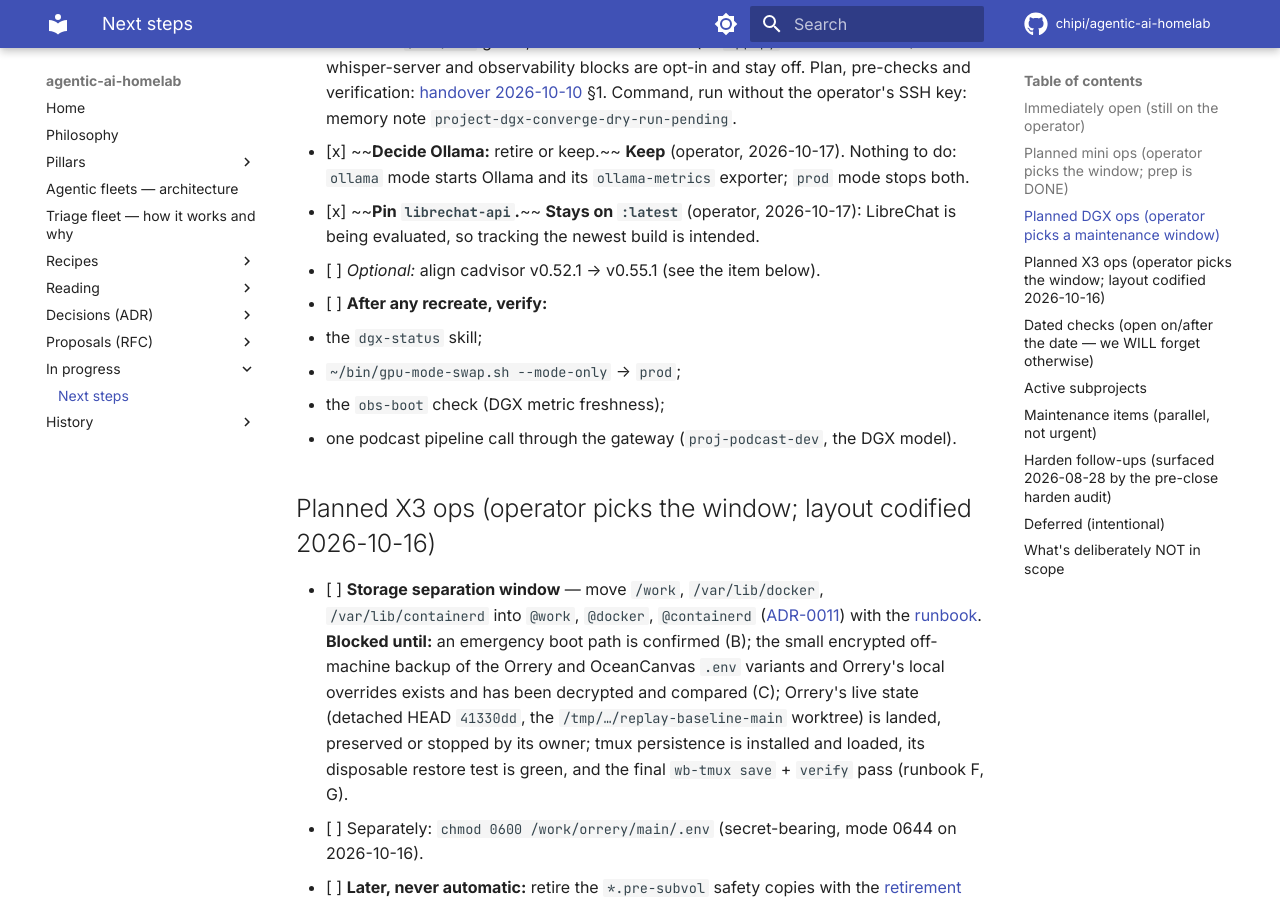
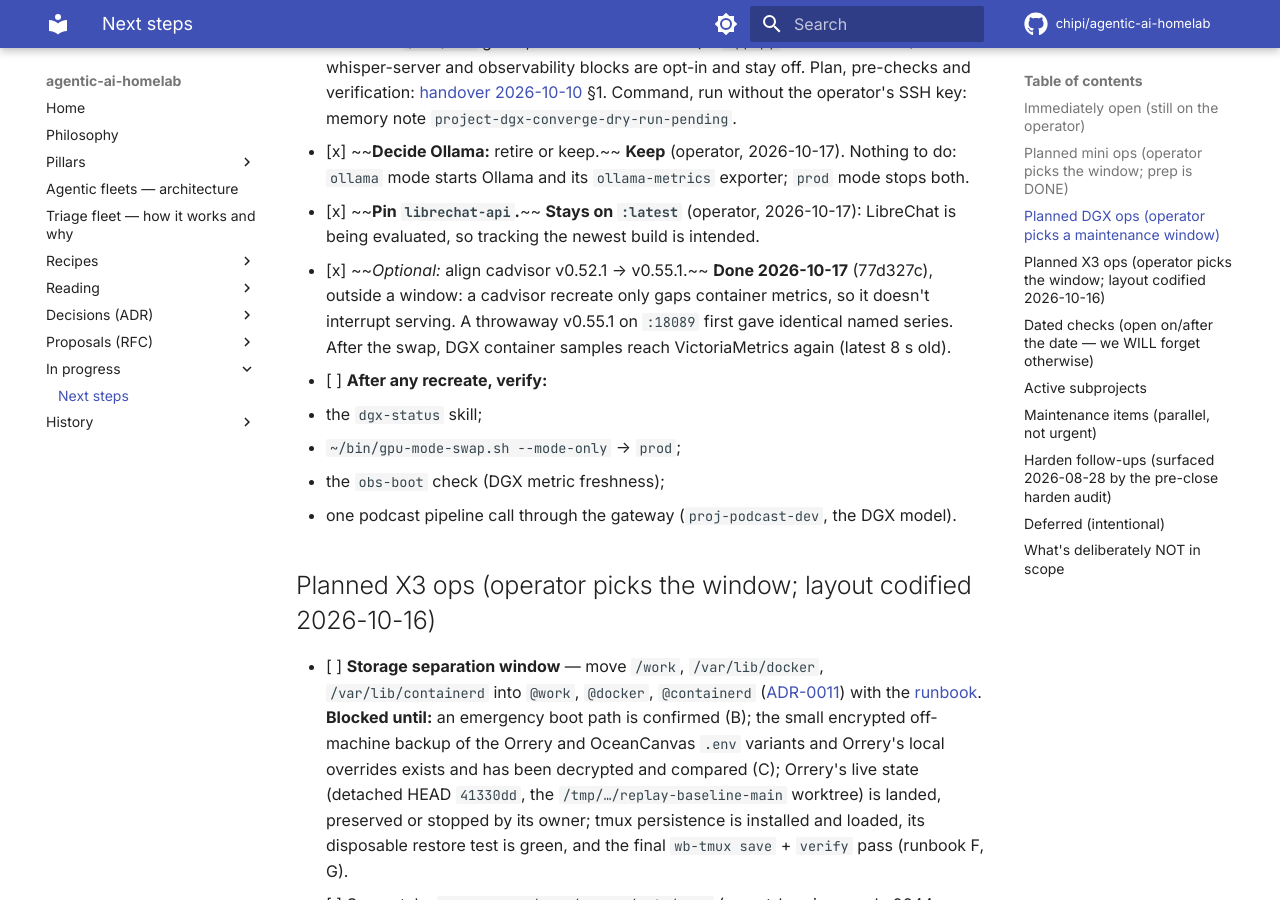
Before and after one commit to chipi/agentic-ai-homelab, an MkDocs documentation site: the page built from docs/wip/NEXT_STEPS.md, in a window 1280 px wide and 900 px high, scrolled down 2103 px. Built offline with MkDocs 1.6.1 and Material for MkDocs 9.7.7, drawn with Linux system fonts in a browser that asks for light colours; comment, search, counter and statistics services are not loaded.

Commit message:
docs(wip): DGX cadvisor alignment done
Co-Authored-By: Claude Opus 5.5 <noreply@anthropic.com>
Claude-Session: https://claude.ai/code/session_01MNRUHvgAHLZHoptNTkjS1c

```diff
--- a/docs/wip/NEXT_STEPS.md
+++ b/docs/wip/NEXT_STEPS.md
@@ -89,7 +89,10 @@ checkout look dirty and hid how far behind it was.
       `ollama` mode starts Ollama and its `ollama-metrics` exporter; `prod` mode stops both.
 - [x] ~~**Pin `librechat-api`.**~~ **Stays on `:latest`** (operator, 2026-10-17): LibreChat is
       being evaluated, so tracking the newest build is intended.
-- [ ] *Optional:* align cadvisor v0.52.1 → v0.55.1 (see the item below).
+- [x] ~~*Optional:* align cadvisor v0.52.1 → v0.55.1.~~ **Done 2026-10-17** (77d327c), outside a
+      window: a cadvisor recreate only gaps container metrics, so it doesn't interrupt serving.
+      A throwaway v0.55.1 on `:18089` first gave identical named series. After the swap, DGX
+      container samples reach VictoriaMetrics again (latest 8 s old).
 - [ ] **After any recreate, verify:**
   - the `dgx-status` skill;
   - `~/bin/gpu-mode-swap.sh --mode-only` → `prod`;
```
